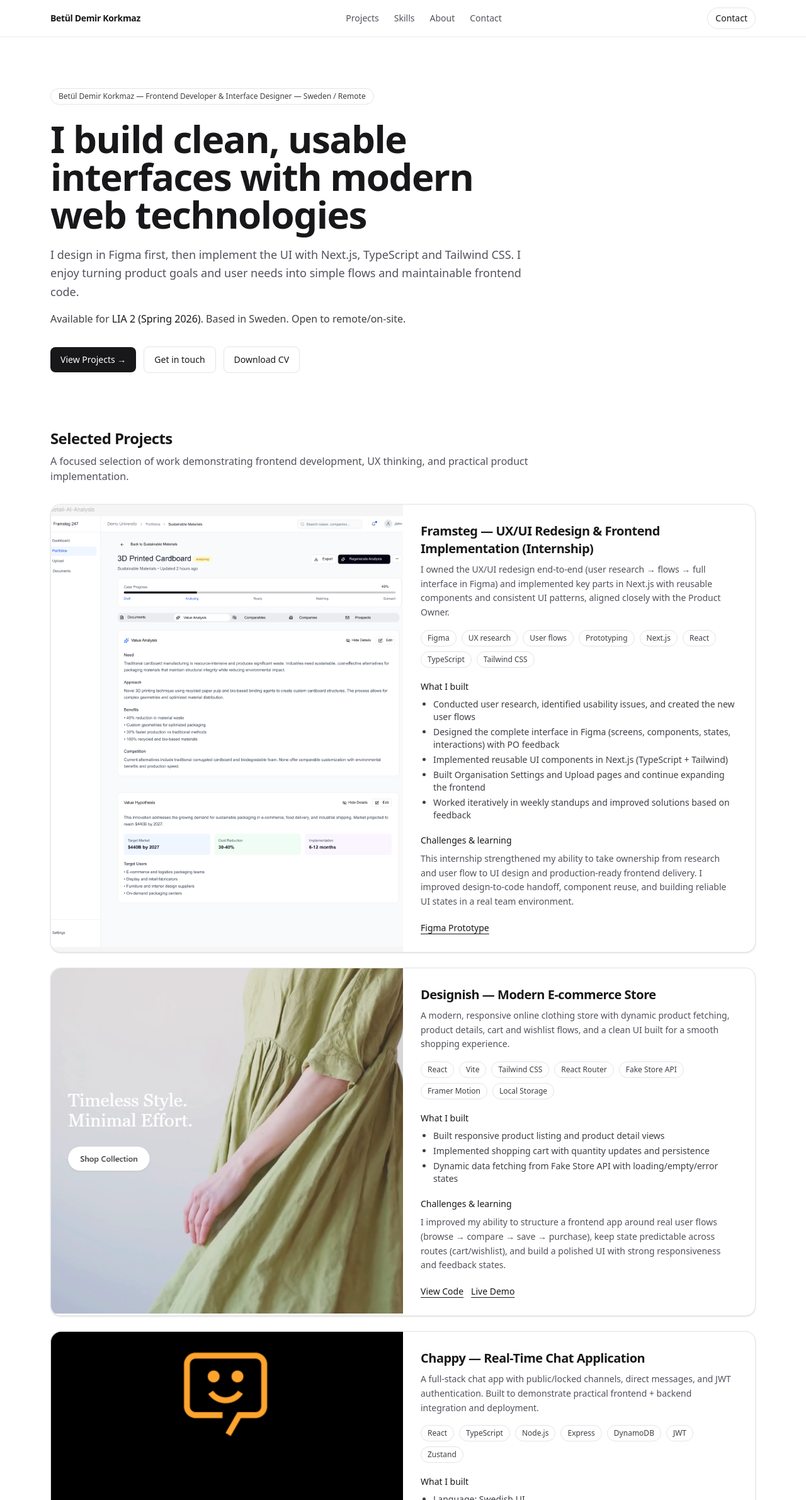
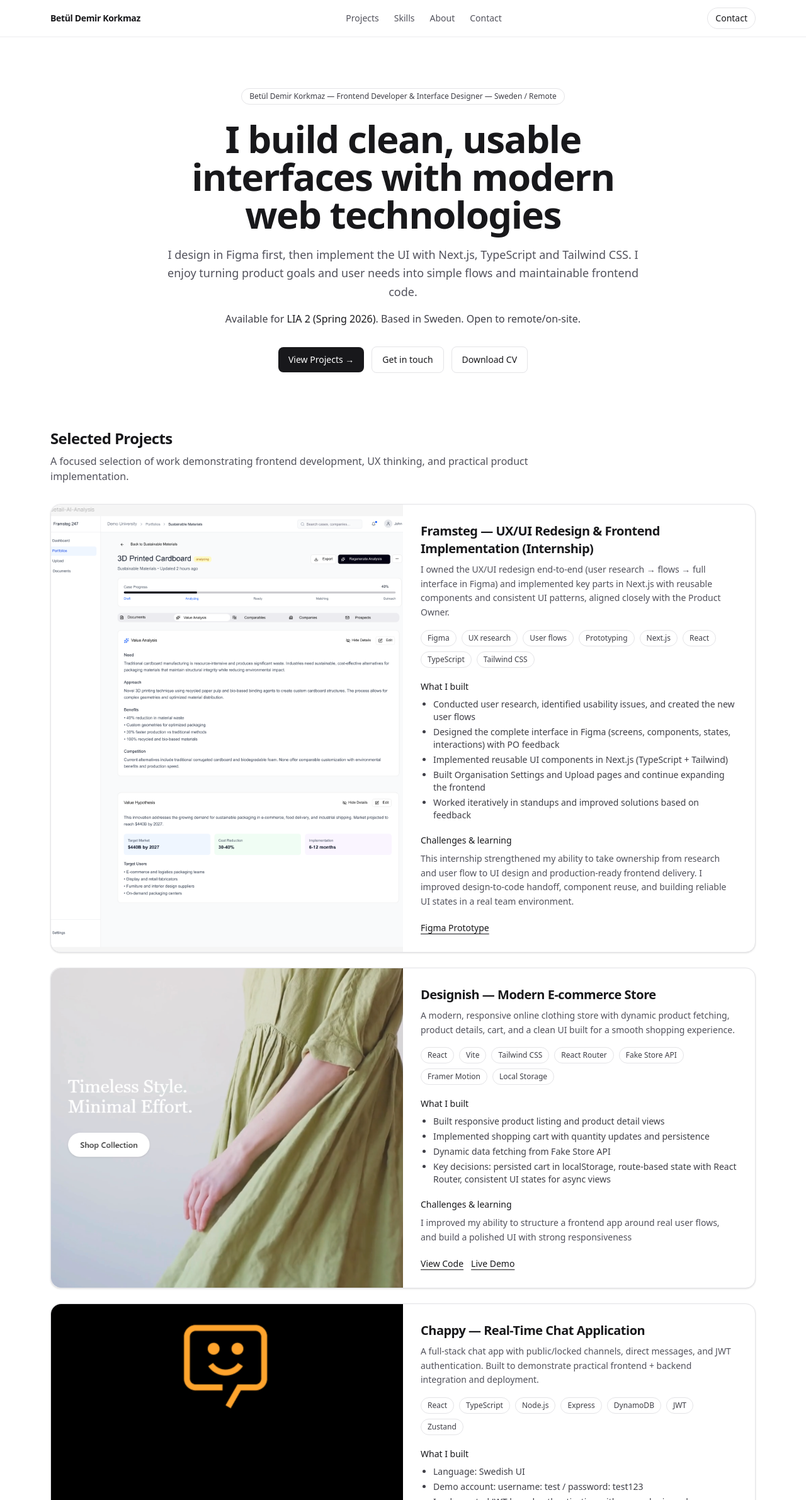
Before and after one commit to FBetulDemir/betul-portfolio, a Next.js app: page / in a window 1280 px wide. Shown: the top 2381 px of the page at 63% size. Built offline with nearby package versions, Linux system fonts and the light colour scheme.

Commit message:
Updated project details

```diff
--- a/app/components/Hero.tsx
+++ b/app/components/Hero.tsx
@@ -1,7 +1,7 @@
 export function Hero() {
   return (
     <section className="mx-auto max-w-6xl px-4 pt-14 pb-10 md:pt-20">
-      <div className="max-w-3xl">
+      <div className="mx-auto max-w-3xl text-center">
         <span className="inline-flex items-center rounded-full border border-zinc-200 bg-white px-3 py-1 text-xs text-zinc-700">
           Betül Demir Korkmaz — Frontend Developer & Interface Designer — Sweden
           / Remote
@@ -22,7 +22,7 @@ export function Hero() {
           Sweden. Open to remote/on-site.
         </p>
 
-        <div className="mt-8 flex items-center gap-3">
+        <div className="mt-8 flex flex-wrap items-center justify-center gap-3">
           <a
             href="#projects"
             className="inline-flex items-center justify-center rounded-lg bg-zinc-900 px-4 py-2.5 text-sm font-medium text-white hover:bg-zinc-800 transition">
--- a/app/components/Projects.tsx
+++ b/app/components/Projects.tsx
@@ -14,8 +14,8 @@ const projects: Project[] = [
   {
     title: "Framsteg — UX/UI Redesign & Frontend Implementation (Internship)",
     description:
-      "I owned the UX/UI redesign end-to-end (user research → flows → full interface in Figma) and implemented key parts in Next.js with reusable components and consistent UI patterns, aligned closely with the Product Owner.",
-    image: "/projects/framsteg.png",
+      "I owned the UX/UI redesign end-to-end  (user research → flows → full interface in Figma) and implemented key parts in Next.js with reusable components and consistent UI patterns, aligned closely with the Product Owner.",
+    image: "/projects/project-2.png",
     tech: [
       "Figma",
       "UX research",
@@ -31,7 +31,7 @@ const projects: Project[] = [
       "Designed the complete interface in Figma (screens, components, states, interactions) with PO feedback",
       "Implemented reusable UI components in Next.js (TypeScript + Tailwind)",
       "Built Organisation Settings and Upload pages and continue expanding the frontend",
-      "Worked iteratively in weekly standups and improved solutions based on feedback",
+      "Worked iteratively in standups and improved solutions based on feedback",
     ],
     learning:
       "This internship strengthened my ability to take ownership from research and user flow to UI design and production-ready frontend delivery. I improved design-to-code handoff, component reuse, and building reliable UI states in a real team environment.",
@@ -46,7 +46,7 @@ const projects: Project[] = [
   {
     title: "Designish — Modern E-commerce Store",
     description:
-      "A modern, responsive online clothing store with dynamic product fetching, product details, cart and wishlist flows, and a clean UI built for a smooth shopping experience.",
+      "A modern, responsive online clothing store with dynamic product fetching, product details, cart, and a clean UI built for a smooth shopping experience.",
     image: "/projects/project-1.png",
     tech: [
       "React",
@@ -60,10 +60,11 @@ const projects: Project[] = [
     bullets: [
       "Built responsive product listing and product detail views",
       "Implemented shopping cart with quantity updates and persistence",
-      "Dynamic data fetching from Fake Store API with loading/empty/error states",
+      "Dynamic data fetching from Fake Store API",
+      "Key decisions: persisted cart in localStorage, route-based state with React Router, consistent UI states for async views",
     ],
     learning:
-      "I improved my ability to structure a frontend app around real user flows (browse → compare → save → purchase), keep state predictable across routes (cart/wishlist), and build a polished UI with strong responsiveness and feedback states.",
+      "I improved my ability to structure a frontend app around real user flows, and build a polished UI with strong responsiveness",
     links: [
       {
         label: "View Code",
```
Also changed, not shown: public/projects/project-2.png (added).
